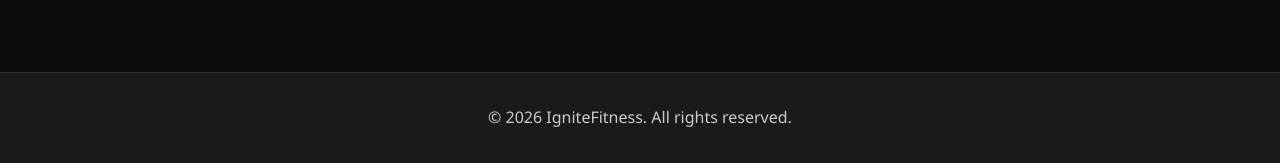
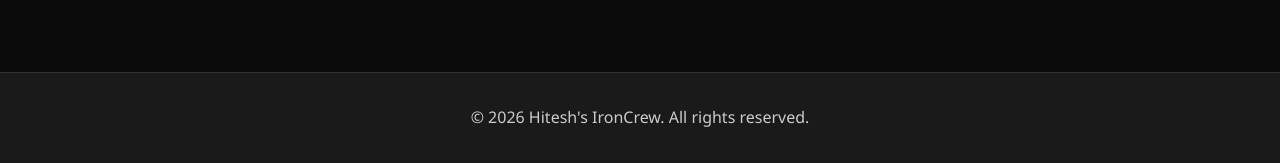
Before and after one commit to hiteshtheone/akola, a Django app: page /homePage/ in a window 1280 px wide. Shown: the part 2170-2333 px from the top of the page. Run offline with Django 4.2, Linux system fonts and the light colour scheme.

Commit message:
gunicron added

```diff
--- a/djangoAkola/homePage/templates/homePage/index.html
+++ b/djangoAkola/homePage/templates/homePage/index.html
@@ -299,7 +299,7 @@
     </section>
 
     <footer>
-        <p>&copy; 2026 IgniteFitness. All rights reserved.</p>
+        <p>&copy; 2026 Hitesh's IronCrew. All rights reserved.</p>
     </footer>
 
 </body>
--- a/requirements.txt
+++ b/requirements.txt
@@ -19,3 +19,4 @@ starlette==0.49.3
 typing-inspection==0.4.2
 typing_extensions==4.15.0
 uvicorn==0.39.0
+gunicorn==23.0.0
```
